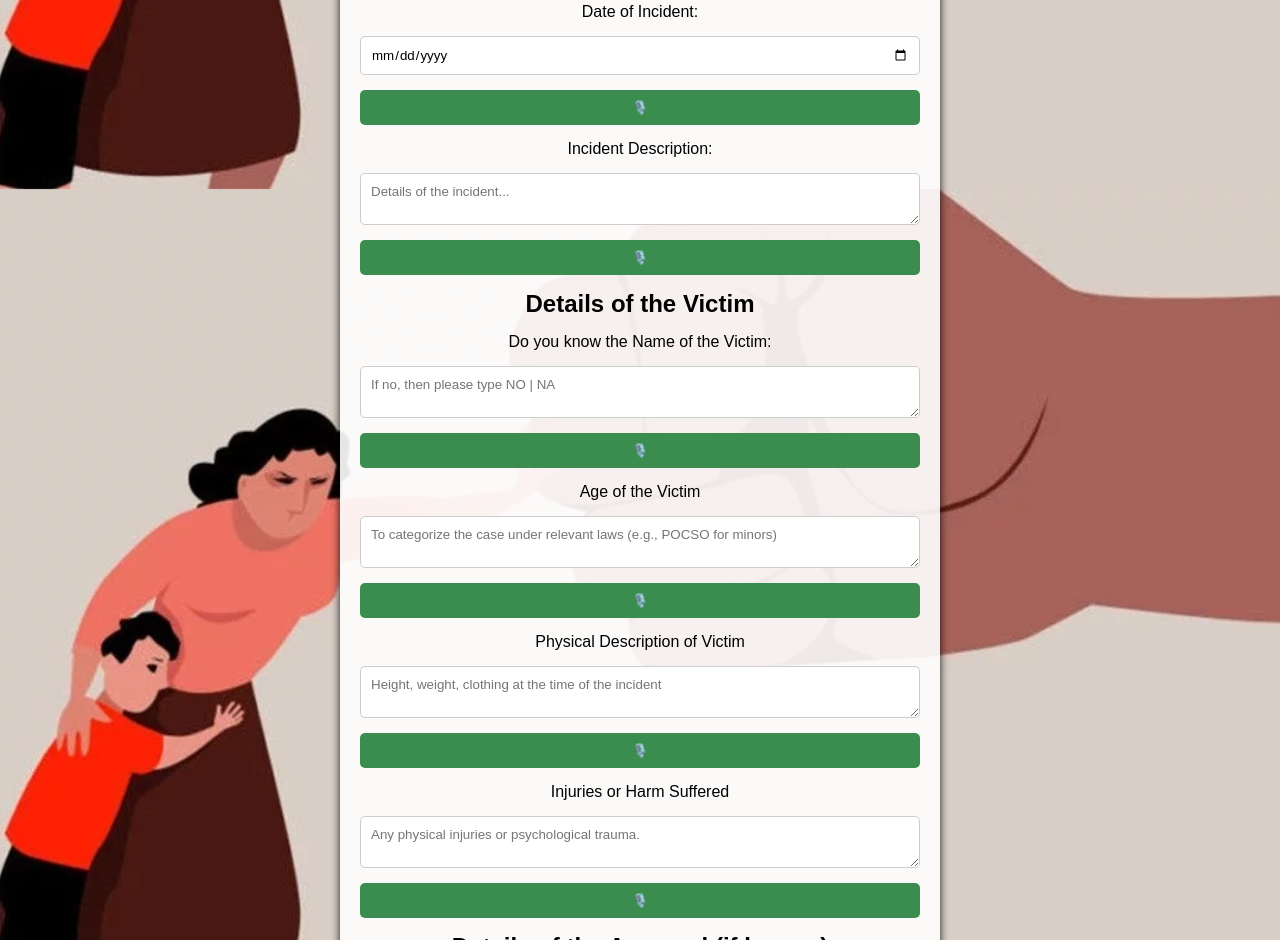
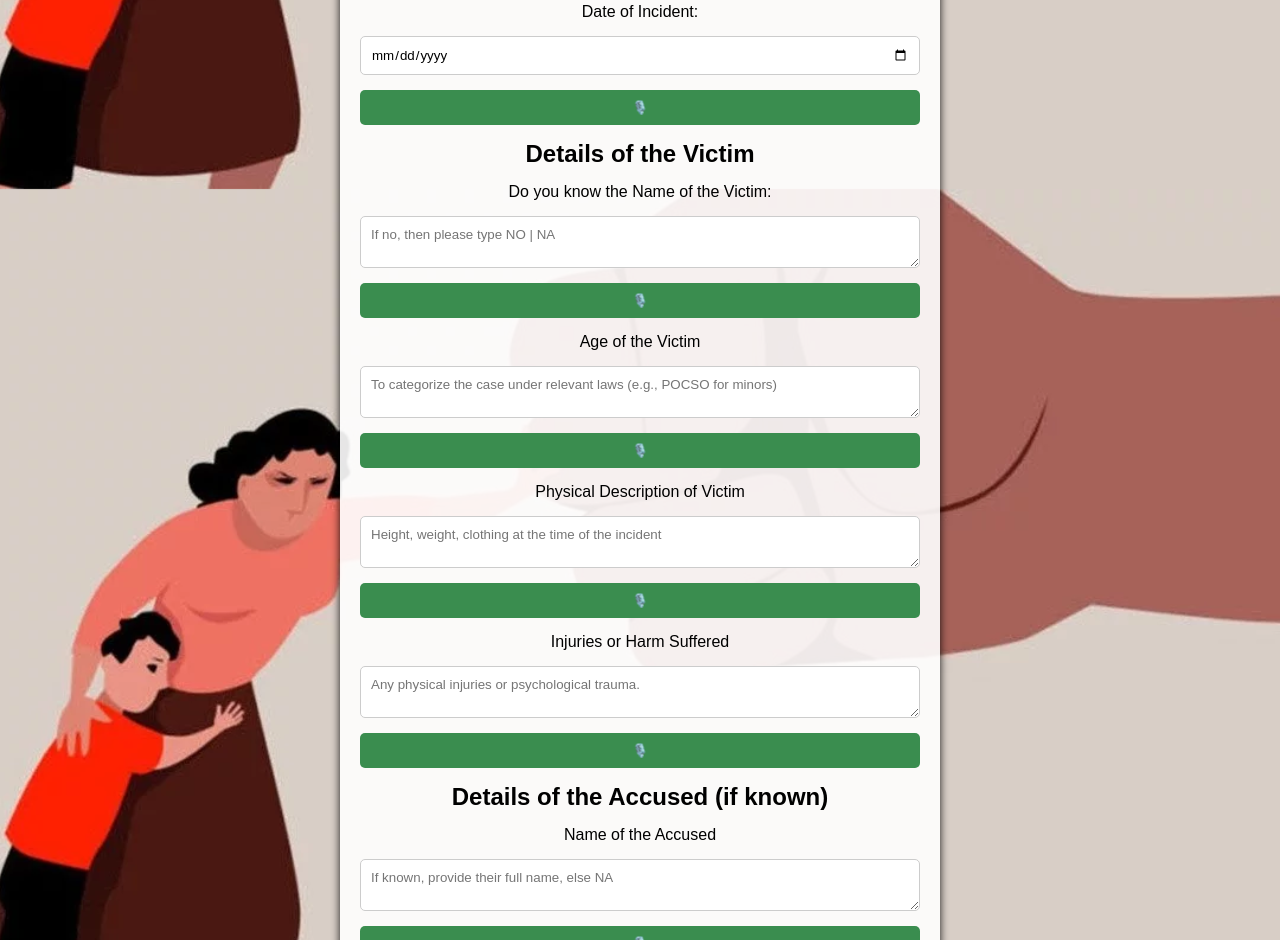
Before and after one commit to codebyte156/pict-techfiesta2025, a plain HTML site: page hugging.html in a window 1280 px wide. Shown: the part 1411-2351 px from the top of the page. Drawn offline with nearby package versions, Linux system fonts and the light colour scheme.

Commit message:
Rahul huggingface model

```diff
--- a/hugging.html
+++ b/hugging.html
@@ -51,100 +51,95 @@
             <input type="date" id="dateOfIncident" name="dateOfIncident" required>
             <button type="button" class="voice-btn" data-target="dateOfIncident">🎙️</button>
 
-            <label for="description">Incident Description:</label>
-            <textarea id="description" name="description" placeholder="Details of the incident..." contenteditable="true" required></textarea>
-            <button type="button" class="voice-btn" data-target="description">🎙️</button>
-
-
             <label id= "heading2" for="heading">Details of the Victim</label>
 
-            <label for="description">Do you know the Name of the Victim:</label>
-            <textarea id="description" name="description" placeholder="If no, then please type NO | NA" contenteditable="true" required></textarea>
-            <button type="button" class="voice-btn" data-target="description">🎙️</button>
+            <label for="victimname">Do you know the Name of the Victim:</label>
+            <textarea id="text" name="victimname" placeholder="If no, then please type NO | NA" contenteditable="true" required></textarea>
+            <button type="button" class="voice-btn" data-target="victimname">🎙️</button>
 
-            <label for="description">Age of the Victim</label>
-            <textarea id="description" name="description" placeholder="To categorize the case under relevant laws (e.g., POCSO for minors)" contenteditable="true" required></textarea>
-            <button type="button" class="voice-btn" data-target="description">🎙️</button>
+            <label for="victimage">Age of the Victim</label>
+            <textarea id="text" name="victimage" placeholder="To categorize the case under relevant laws (e.g., POCSO for minors)" contenteditable="true" required></textarea>
+            <button type="button" class="voice-btn" data-target="victimage">🎙️</button>
 
-            <label for="description">Physical Description of Victim</label>
-            <textarea id="description" name="description" placeholder="Height, weight, clothing at the time of the incident" contenteditable="true" required></textarea>
-            <button type="button" class="voice-btn" data-target="description">🎙️</button>
+            <label for="phydescriptionvictim">Physical Description of Victim</label>
+            <textarea id="text" name="phydescriptionvictim" placeholder="Height, weight, clothing at the time of the incident" contenteditable="true" required></textarea>
+            <button type="button" class="voice-btn" data-target="phydescriptionvictim">🎙️</button>
 
-            <label for="description">Injuries or Harm Suffered </label>
-            <textarea id="description" name="description" placeholder="Any physical injuries or psychological trauma." contenteditable="true" required></textarea>
-            <button type="button" class="voice-btn" data-target="description">🎙️</button>
+            <label for="injuriesorharm">Injuries or Harm Suffered </label>
+            <textarea id="text" name="injuriesorharm" placeholder="Any physical injuries or psychological trauma." contenteditable="true" required></textarea>
+            <button type="button" class="voice-btn" data-target="injuriesorharm">🎙️</button>
 
             <label id= "heading3" for="heading">Details of the Accused (if known)</label>
 
 
-            <label for="description">Name of the Accused</label>
-            <textarea id="description" name="description" placeholder="If known, provide their full name, else NA" contenteditable="true" required></textarea>
-            <button type="button" class="voice-btn" data-target="description">🎙️</button>
+            <label for="accusedname">Name of the Accused</label>
+            <textarea id="text" name="accusedname" placeholder="If known, provide their full name, else NA" contenteditable="true" required></textarea>
+            <button type="button" class="voice-btn" data-target="accusedname">🎙️</button>
 
-            <label for="description"> Physical Description of Accused </label>
-            <textarea id="description" name="description" placeholder="Height, build, complexion, and identifiable marks." contenteditable="true" required></textarea>
-            <button type="button" class="voice-btn" data-target="description">🎙️</button>
+            <label for="accuseddescription"> Physical Description of Accused </label>
+            <textarea id="text" name="accuseddescription" placeholder="Height, build, complexion, and identifiable marks." contenteditable="true" required></textarea>
+            <button type="button" class="voice-btn" data-target="accuseddescription">🎙️</button>
 
-            <label for="description">Relationship with the Accused (if known)</label>
-            <textarea id="description" name="description" placeholder="If the victim knows the accused (e.g., family member, employer, neighbor, stranger)." contenteditable="true" required></textarea>
-            <button type="button" class="voice-btn" data-target="description">🎙️</button>
+            <label for="accusedrelationship">Relationship with the Accused (if known)</label>
+            <textarea id="text" name="accusedrelationship" placeholder="If the victim knows the accused (e.g., family member, employer, neighbor, stranger)." contenteditable="true" required></textarea>
+            <button type="button" class="voice-btn" data-target="accusedrelationship">🎙️</button>
 
-            <label for="description"> Address and Contact Details</label>
-            <textarea id="description" name="description" placeholder="If available." contenteditable="true" required></textarea>
-            <button type="button" class="voice-btn" data-target="description">🎙️</button>
+            <label for="accusedaddresscontact"> Address and Contact Details</label>
+            <textarea id="text" name="accusedaddresscontact" placeholder="If available." contenteditable="true" required></textarea>
+            <button type="button" class="voice-btn" data-target="accusedaddresscontact">🎙️</button>
 
-            <label for="description"> Weapons Used (if any)  </label>
-            <textarea id="description" name="description" placeholder="Mention if the accused used any weapon (e.g., knife, gun, acid)." contenteditable="true" required></textarea>
-            <button type="button" class="voice-btn" data-target="description">🎙️</button>
+            <label for="weapons"> Weapons Used (if any)  </label>
+            <textarea id="text" name="weapons" placeholder="Mention if the accused used any weapon (e.g., knife, gun, acid)." contenteditable="true" required></textarea>
+            <button type="button" class="voice-btn" data-target="weapons">🎙️</button>
 
 
             <label id= "heading4" for="heading">Description of the Incident</label>
 
-            <label for="description">  Sequence of Events  </label>
-            <textarea id="description" name="description" placeholder="A detailed chronological account of what happened." contenteditable="true" required></textarea>
-            <button type="button" class="voice-btn" data-target="description">🎙️</button>
+            <label for="eventsequence">  Sequence of Events  </label>
+            <textarea id="text" name="eventsequence" placeholder="A detailed chronological account of what happened." contenteditable="true" required></textarea>
+            <button type="button" class="voice-btn" data-target="eventsequence">🎙️</button>
 
-            <label for="description"> Witnesses (if any)</label>
-            <textarea id="description" name="description" placeholder="Names and contact details of people who witnessed the incident" contenteditable="true" required></textarea>
-            <button type="button" class="voice-btn" data-target="description">🎙️</button>
+            <label for="witnesses"> Witnesses (if any)</label>
+            <textarea id="text" name="witnesses" placeholder="Names and contact details of people who witnessed the incident" contenteditable="true" required></textarea>
+            <button type="button" class="voice-btn" data-target="witnesses">🎙️</button>
 
-            <label for="description"> Mode of Crime  </label>
-            <textarea id="description" name="description" placeholder="How the crime was committed (e.g., physical attack, online abuse, blackmail, etc.)." contenteditable="true" required></textarea>
-            <button type="button" class="voice-btn" data-target="description">🎙️</button>
+            <label for="modeofcrime"> Mode of Crime  </label>
+            <textarea id="text" name="modeofcrime" placeholder="How the crime was committed (e.g., physical attack, online abuse, blackmail, etc.)." contenteditable="true" required></textarea>
+            <button type="button" class="voice-btn" data-target="modeofcrime">🎙️</button>
 
-            <label for="description"> Belongings Stolen or Damaged (if applicable) </label>
-            <textarea id="description" name="description" placeholder="In case of theft or property damage, Else type NA" contenteditable="true" required></textarea>
-            <button type="button" class="voice-btn" data-target="description">🎙️</button>
+            <label for="damage"> Belongings Stolen or Damaged (if applicable) </label>
+            <textarea id="text" name="damage" placeholder="In case of theft or property damage, Else type NA" contenteditable="true" required></textarea>
+            <button type="button" class="voice-btn" data-target="damage">🎙️</button>
 
 
             <label id= "heading5" for="heading">Legal Aspects and Supporting Evidence</label>
 
-            <label for="description"> Relevant Sections of Law </label>
-            <textarea id="description" name="description" placeholder="Please use our ChatBot for knowing more about the Laws and your Rights" contenteditable="true" required></textarea>
-            <button type="button" class="voice-btn" data-target="description">🎙️</button>
+            <label for="laws"> Relevant Sections of Law </label>
+            <textarea id="text" name="laws" placeholder="Please use our ChatBot for knowing more about the Laws and your Rights" contenteditable="true" required></textarea>
+            <button type="button" class="voice-btn" data-target="laws">🎙️</button>
 
-            <label for="description"> Supporting Evidence (if available)</label>
-            <textarea id="description" name="description" placeholder="Photos or videos of the crime scene, Medical reports (if injuries occurred), Call recordings or chat messages (in case of harassment or threats). CCTV footage (if available)." contenteditable="true" required></textarea>
-            <button type="button" class="voice-btn" data-target="description">🎙️</button>
+            <label for="evidence"> Supporting Evidence (if available)</label>
+            <textarea id="text" name="evidence" placeholder="Photos or videos of the crime scene, Medical reports (if injuries occurred), Call recordings or chat messages (in case of harassment or threats). CCTV footage (if available)." contenteditable="true" required></textarea>
+            <button type="button" class="voice-btn" data-target="evidence">🎙️</button>
 
             <label id= "heading6" for="description">Complaint and Signature</label>
 
 
-            <label for="description"> Complainant’s Details </label>
-            <textarea id="description" name="description" placeholder="Name, address, contact details, and relation to the victim (if different)." contenteditable="true" required></textarea>
-            <button type="button" class="voice-btn" data-target="description">🎙️</button>
+            <label for="complainantdetails"> Complainant’s Details </label>
+            <textarea id="text" name="complainantdetails" placeholder="Name, address, contact details, and relation to the victim (if different)." contenteditable="true" required></textarea>
+            <button type="button" class="voice-btn" data-target="complainantdetails">🎙️</button>
 
-            <label for="description"> Contact Number of the Complainant </label>
-            <textarea id="description" name="description" placeholder="To authenticate the Report (+91 )." contenteditable="true" required></textarea>
-            <button type="button" class="voice-btn" data-target="description">🎙️</button>
+            <label for="complainantnumber"> Contact Number of the Complainant </label>
+            <textarea id="text" name="complainantnumber" placeholder="To authenticate the Report (+91 )." contenteditable="true" required></textarea>
+            <button type="button" class="voice-btn" data-target="complainantnumber">🎙️</button>
 
-            <label for="description">  Complainant’s Address </label>
-            <textarea id="description" name="description" placeholder="Current Residential address of the Complainant" contenteditable="true" required></textarea>
-            <button type="button" class="voice-btn" data-target="description">🎙️</button>
+            <label for="complainantaddress">  Complainant’s Address </label>
+            <textarea id="text" name="complainantaddress" placeholder="Current Residential address of the Complainant" contenteditable="true" required></textarea>
+            <button type="button" class="voice-btn" data-target="complainantaddress">🎙️</button>
 
-            <label for="description"> Date and Time of Report Registration  </label>
-            <textarea id="description" name="description" placeholder="The exact date and time when the report is filed." contenteditable="true" required></textarea>
-            <button type="button" class="voice-btn" data-target="description">🎙️</button>
+            <label for="dateandtimeofreport"> Date and Time of Report Registration  </label>
+            <textarea id="text" name="dateandtimeofreport" placeholder="The exact date and time when the report is filed." contenteditable="true" required></textarea>
+            <button type="button" class="voice-btn" data-target="dateandtimeofreport">🎙️</button>
 
 
 
```
Also changed, not shown: js/hugging-script.js (+46 -1 lines).
